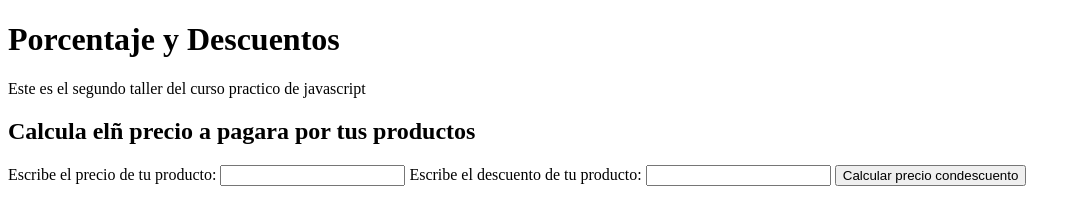
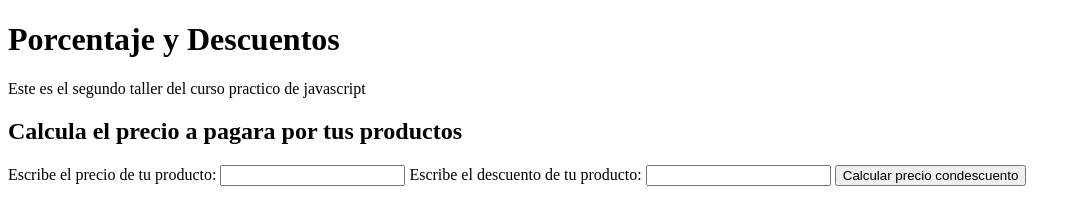
Before and after one commit to vlady2/JS-Basico, a plain HTML site: page index.html in a window 1280 px wide. Shown: the whole page, without its empty margins (0-1081 px from the left). Drawn offline with Linux system fonts and the light colour scheme.

Commit message:
Final del cuerso

```diff
--- a/index.html
+++ b/index.html
@@ -25,7 +25,7 @@
         <p>Este es el segundo taller del curso practico de javascript</p>
     </head>
     <section>
-        <h2>Calcula elñ precio a pagara por tus productos</h2>
+        <h2>Calcula el precio a pagara por tus productos</h2>
         <form >
             <label for="inputPrice">Escribe el precio de tu producto:</label>
             <input type="number" id="inputPrice">
```
Also changed, not shown: ejercicios.js (+12 -8 lines).
